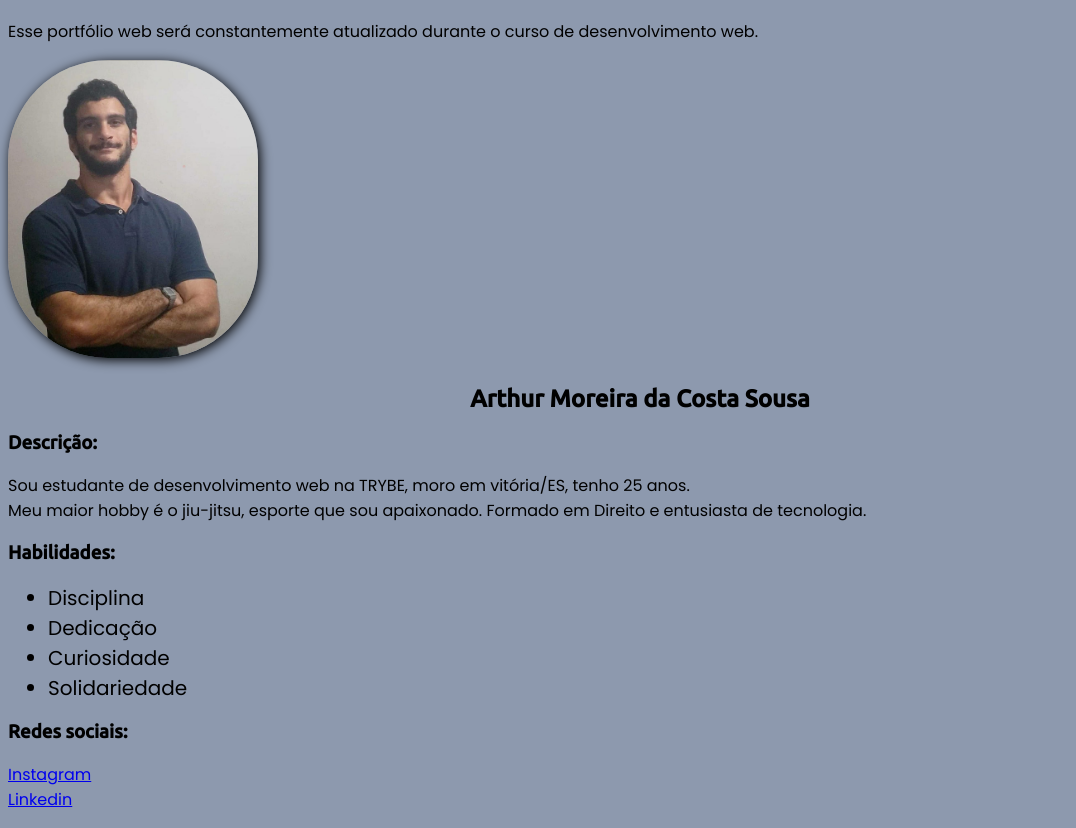
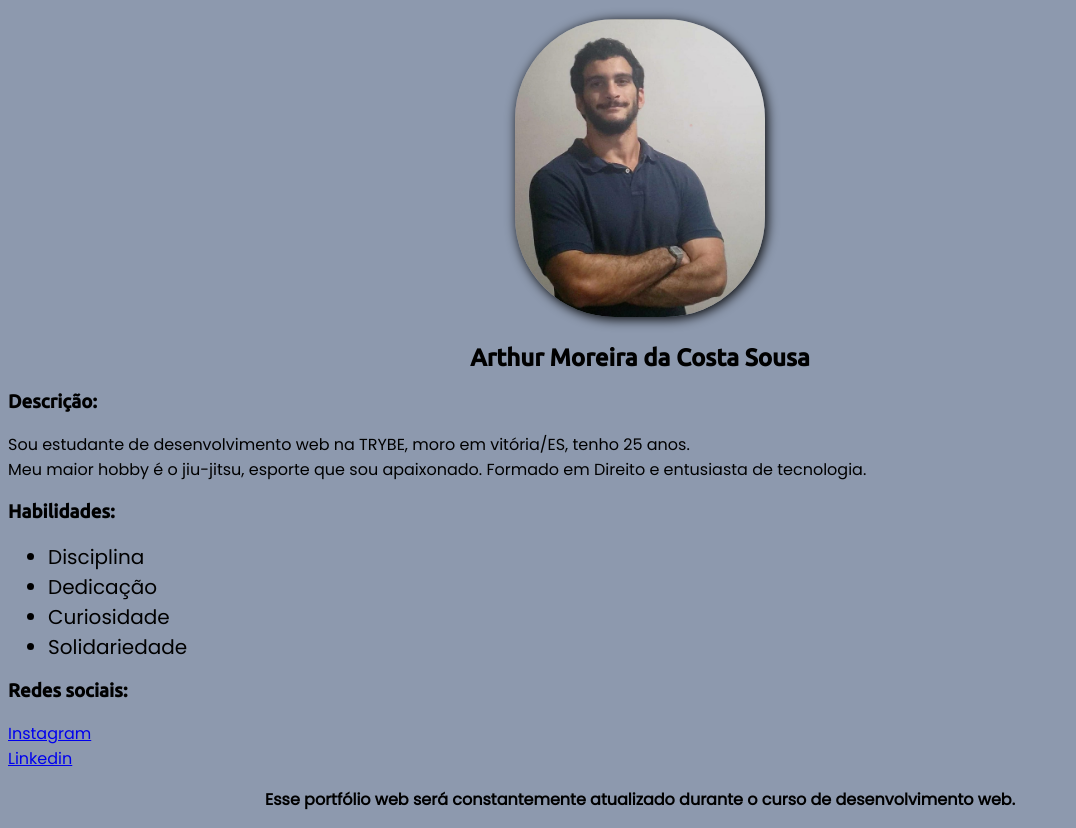
Before and after one commit to ArthurMCS/ArthurMCS.github.io, a plain HTML site: page index.html in a window 1280 px wide. Shown: the part 61-889 px from the top of the page, without its empty margins (0-1076 px from the left). Drawn offline with Linux system fonts and the light colour scheme.

Commit message:
retifica o texto da pagina

```diff
--- a/index.html
+++ b/index.html
@@ -12,8 +12,8 @@
 <body>
     <div>
         <h1>Portfólio Web</h1>
-        <p>Esse portfólio web será constantemente atualizado durante o curso de desenvolvimento web.</p>
-        <img src="arthurmoreira.jpeg" alt="Arthur Moreira" width="250">
+
+        <center><img src="arthurmoreira.jpeg" alt="Arthur Moreira" width="250"></center>
         <h2>Arthur Moreira da Costa Sousa</h2>
         <h3><b>Descrição:</b></h3>
         <p> Sou estudante de desenvolvimento web na TRYBE, moro em vitória/ES, tenho 25 anos.
@@ -36,5 +36,7 @@
     <a href="https://www.linkedin.com/in/arthurmoreiracostasousa/" target="_blank">Linkedin</a>
     </div>
 
+    <p class="last-note">Esse portfólio web será constantemente atualizado durante o curso de desenvolvimento web.</p>
+
 </body>
 </html>
--- a/style.css
+++ b/style.css
@@ -30,6 +30,7 @@ img{
     box-shadow:  2px 2px 12px rgba(0,0,0.2);
 
 }
+
 .first-note{
     padding: 20px;
 }
@@ -52,3 +53,10 @@ img{
 .solidariedade{
     font-size: 20px;
 }
+
+.last-note{
+    text-align: center;
+    font-family: 'Poppins' , sans-serif;
+    font-weight: bold;
+
+}
```
